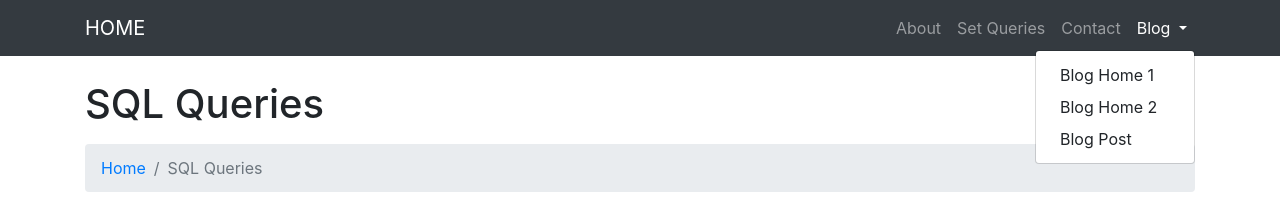
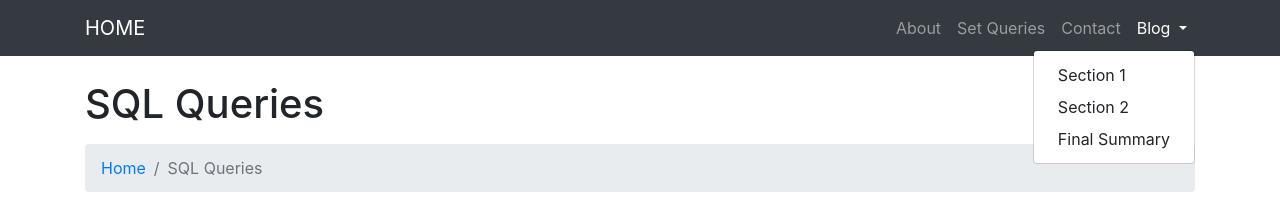
Before and after one commit to madimasg/IMDb-project, a website: page setqueries.html in a window 1280 px wide. Both pictures are taken after a click on the link "Blog". Shown: the top 205 px of the page. Drawn offline with Linux system fonts and the light colour scheme.

Commit message:
Update setqueries.html

```diff
--- a/setqueries.html
+++ b/setqueries.html
@@ -43,9 +43,9 @@
               Blog
             </a>
             <div class="dropdown-menu dropdown-menu-right" aria-labelledby="navbarDropdownBlog">
-              <a class="dropdown-item" href="blog-home-1.html">Blog Home 1</a>
-              <a class="dropdown-item" href="blog-home-2.html">Blog Home 2</a>
-              <a class="dropdown-item" href="blog-post.html">Blog Post</a>
+              <a class="dropdown-item" href="section-1.html">Section 1</a>
+              <a class="dropdown-item" href="section-2.html">Section 2</a>
+              <a class="dropdown-item" href="final.html">Final Summary</a>
             </div>
           </li>
         </ul>
```
